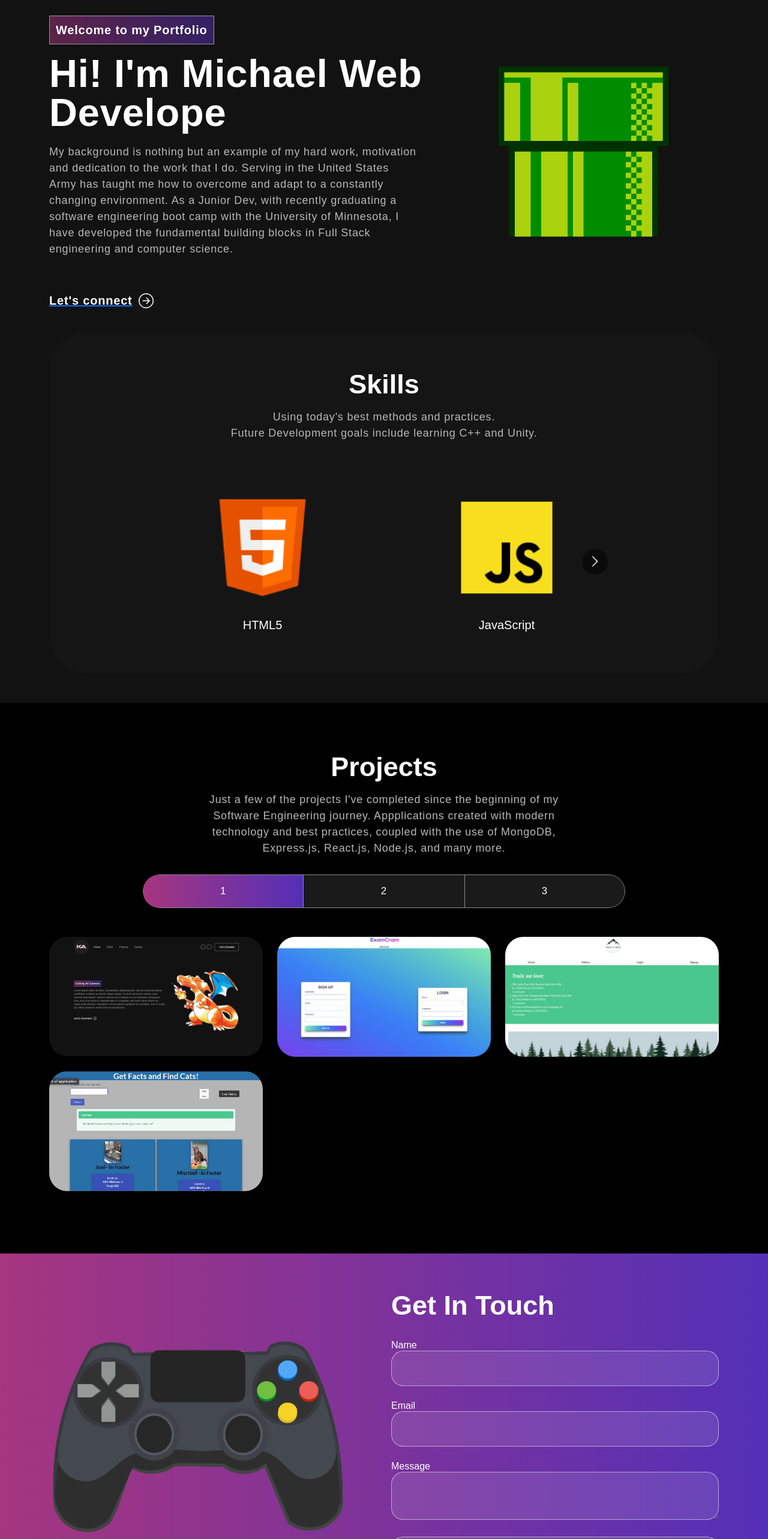
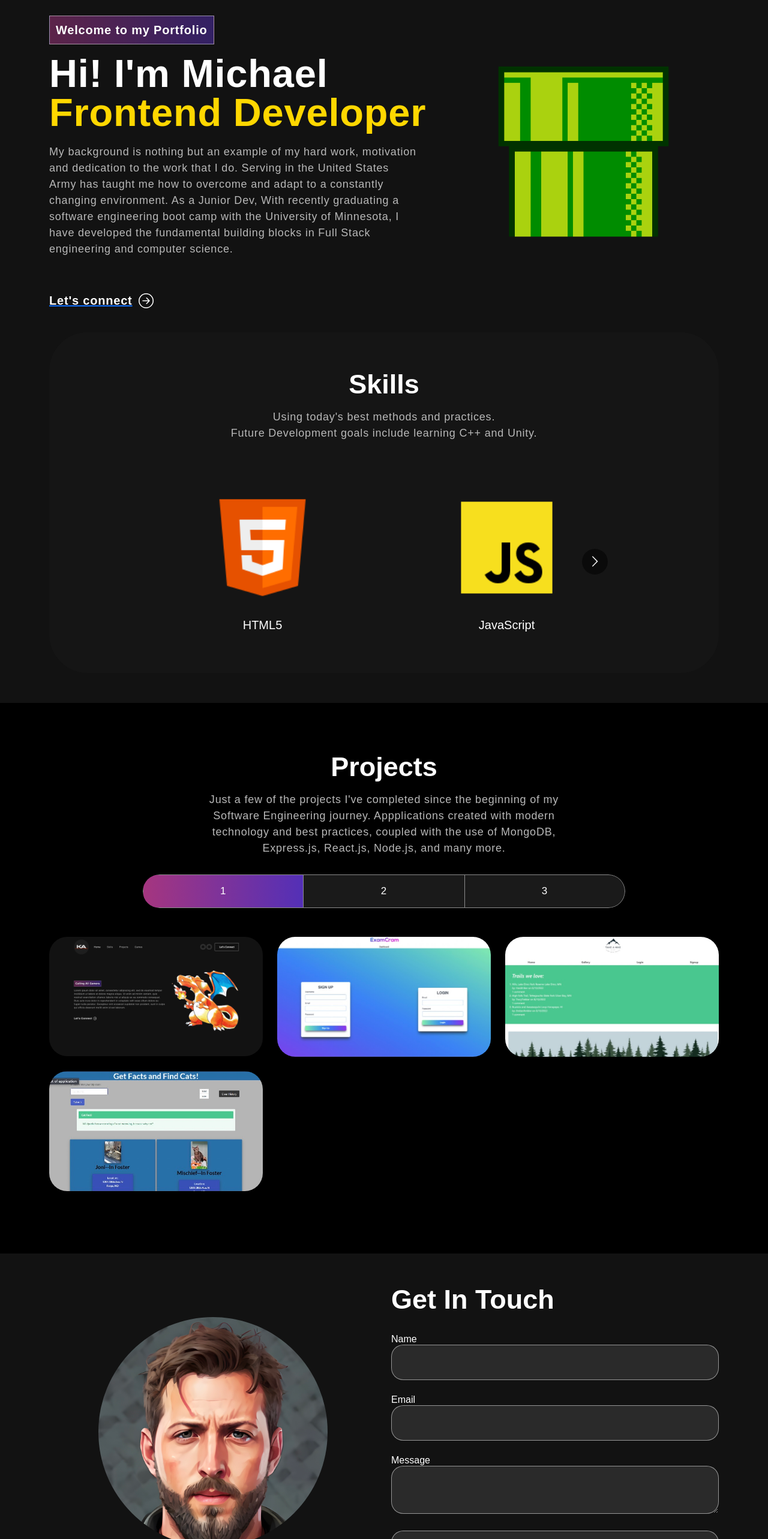
Before and after one commit to MikeAtwood/personal-portfolio, a React (Create React App) app: page / in a window 1280 px wide. Shown: the part 234-2800 px from the top of the page at 60% size. Built offline with nearby package versions, Linux system fonts and the light colour scheme.

Commit message:
updated contact component

```diff
--- a/src/App.css
+++ b/src/App.css
@@ -237,6 +237,7 @@ nav.navbar .navbar-toggler[aria-expanded="true"] .navbar-toggler-icon {
   background-position: top center;
   background-size: cover;
   background-repeat: no-repeat;
+  margin-bottom: auto;
 }
 .banner .tagline {
   font-weight: 700;
@@ -250,11 +251,15 @@ nav.navbar .navbar-toggler[aria-expanded="true"] .navbar-toggler-icon {
 }
 .banner h1 {
   font-size: 65px;
-  font-weight: 700;
+  font-weight: 800;
   letter-spacing: 0.8px;
   line-height: 1;
   margin-bottom: 20px;
   display: block;
+}
+.banner h1 span{
+  color: gold;
+
 }
 .banner p {
   color: #B8B8B8;
@@ -467,11 +472,21 @@ nav.navbar .navbar-toggler[aria-expanded="true"] .navbar-toggler-icon {
 
 /************ Projects Css ************/
 .contact {
-  background: linear-gradient(90.21deg, #AA367C -5.91%, #4A2FBD 111.58%);
-  padding: 60px 0 200px 0;
+  padding: 50px 0 50px 0;
+  position: relative;
 }
+.contact-bx {
+  background: #151515;
+  border-radius: 64px;
+  padding: 60px 50px;
+  margin-top: -60px;
+}
+
 .contact img {
-  width: 92%;
+  width: 70%;
+  display: block;
+  margin-left: auto;
+  margin-right: auto;
 }
 .contact h2 {
 	font-size: 45px;
@@ -538,13 +553,11 @@ nav.navbar .navbar-toggler[aria-expanded="true"] .navbar-toggler-icon {
 }
 
 /************ Footer Css ************/
-/* .footer {
+.footer {
   padding: 0 0 50px 0;
-  background-image: url('./assets/img/footer-bg.png');
   background-position: center center;
-  background-size: cover;
-  background-repeat: no-repeat;
-}*/
+  margin: 10px;
+}
 .newsletter-bx {
   background: #FFFFFF;
   border-radius: 55px;
@@ -606,7 +619,7 @@ nav.navbar .navbar-toggler[aria-expanded="true"] .navbar-toggler-icon {
   border-radius: 18px;
 }
 .footer img {
-  width: 26%;
+  width: 10%;
 }
 .footer p {
   font-weight: 400;
--- a/src/components/Banner.js
+++ b/src/components/Banner.js
@@ -53,12 +53,12 @@ export const Banner = () => {
                     <Col xs={12} md={6} xl={7}>
                         <TrackVisibility>
                             {({ isVisible }) =>
-                                <div className={isVisible ? "animate__animated animate__fadeIn" : ""}>
+                                <div className={isVisible ? "animate__animated animate__bounce" : ""}>
                                     <span className="tagline">Welcome to my Portfolio</span>
-                                    <h1>{`Hi! I'm Michael `} <span className="wrap">{text}</span></h1>
+                                    <h1>{`Hi! I'm Michael `} <span className="wrap">Frontend Developer</span></h1>
                                     <p>
                                     My background is nothing but an example of my hard work, motivation and dedication to the work that I do. Serving in the United States Army has taught me how to overcome and adapt to a constantly changing environment. As a Junior Dev,
-                                    with recently graduating a software engineering boot camp with the University of Minnesota, I have developed the fundamental building blocks in Full Stack engineering and computer science.
+                                    With recently graduating a software engineering boot camp with the University of Minnesota, I have developed the fundamental building blocks in Full Stack engineering and computer science.
                                         </p>
                                     <HashLink to='#connect'>
                                         <button onClick={() => console.log('connect')}>Let's connect <ArrowRightCircle size={25} /></button>
--- a/src/components/Contact.js
+++ b/src/components/Contact.js
@@ -1,6 +1,7 @@
 import { Container, Row, Col } from "react-bootstrap";
-import controllerImg from "../assets/img/controller.png";
+import controllerImg from "../assets/img/controller.JPG";
 import 'animate.css';
+import TrackVisibility from "react-on-screen";
 
 export const Contact = () => {
 
@@ -9,9 +10,12 @@ export const Contact = () => {
             <Container>
                 <Row className="align-items-center">
                     <Col md={6}>
-                        <img src={controllerImg} alt="Contact Us" />
+                        <img src={controllerImg} class="rounded-circle img-fluid" alt="Contact Us" />
                     </Col>
                     <Col md={6}>
+                        <TrackVisibility>
+                        {({ isVisible }) =>
+                        <div className={isVisible ? "animate__animated animate__bounce" : ""}>
                         <h2>Get In Touch</h2>
                         <form name="contact" method="post" netlify netlify-honeypot="bot-field">
                         <input type="hidden" name="form-name" value="contact" />
@@ -31,7 +35,10 @@ export const Contact = () => {
                                 <input type="submit" value="Submit message" />
                             </p>
                         </form>
-                    </Col>
+                        </div>}
+                        </TrackVisibility>
+                        </Col>
+
                 </Row>
             </Container>
         </section>
```
Also changed, not shown: src/assets/img/controller.JPG (added), src/assets/img/controller.png (deleted).
